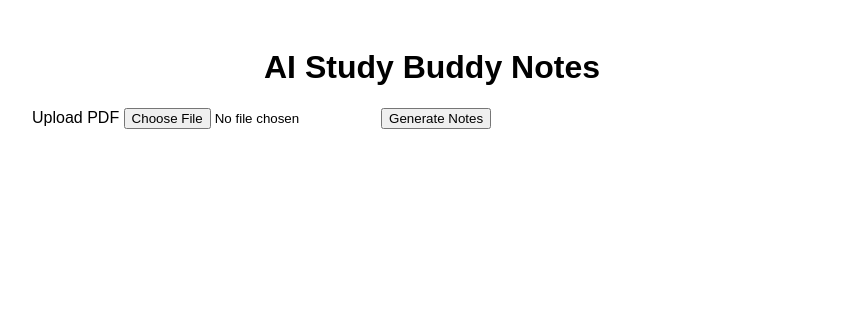
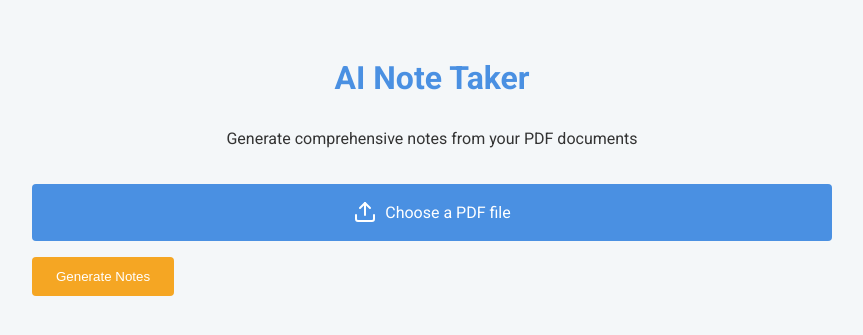
Before and after one commit to AlirezaKondori/AI_note_taker, a Flask app: page / in a window 1280 px wide. Shown: the top 335 px of the page, without its empty margins (208-1071 px from the left). Run offline with Flask 3, Linux system fonts and the light colour scheme; parts of the project's set-up code (start-up, migrations or seed data) failed here and were passed over.

Commit message:
Updated UI/UX and implemented PDF compatibility.

```diff
--- a/app.py
+++ b/app.py
@@ -1,11 +1,13 @@
 import os
 import io
-from flask import Flask, render_template, request, send_file, Response, stream_with_context, jsonify
+from flask import Flask, render_template, request, send_file, Response, jsonify
 from markdown2 import Markdown
 from groq import Groq
 import PyPDF2
 import json
 import time
+import pdfkit
+import tempfile
 
 app = Flask(__name__)
 markdowner = Markdown()
@@ -22,21 +24,16 @@ def get_api_key():
 api_key = get_api_key()
 client = Groq(api_key=api_key)
 
+# Set the path to wkhtmltopdf
+WKHTMLTOPDF_PATH = r'C:\Program Files\wkhtmltopdf\bin\wkhtmltopdf.exe'
+config = pdfkit.configuration(wkhtmltopdf=WKHTMLTOPDF_PATH)
+
 # Function to extract text from a PDF file
 def extract_text_from_pdf(pdf_file):
-    pdf_reader = PyPDF2.PdfReader(io.BytesIO(pdf_file.read()))
+    pdf_reader = PyPDF2.PdfReader(pdf_file)
     text = ""
-    print(f"Total pages in PDF: {len(pdf_reader.pages)}")
-    for i, page in enumerate(pdf_reader.pages):
-        page_text = page.extract_text()
-        text += page_text
-        print(f"Page {i+1} extracted text length: {len(page_text)}")
-
-    print("Total extracted text length:", len(text))
-    print("First 500 characters of extracted text:")
-    print(text[:500])
-    print("Last 500 characters of extracted text:")
-    print(text[-500:])
+    for page in pdf_reader.pages:
+        text += page.extract_text()
     return text
 
 # Function to generate coherent notes in markdown using AI
@@ -47,7 +44,6 @@ def generate_coherent_notes(text):
 
     for i, chunk in enumerate(chunks):
         prompt = f"Create detailed, coherent notes in markdown format based on the following content (part {i+1} of {len(chunks)}). Focus only on the information provided:\n\n{chunk}"
-        print(f"Processing chunk {i+1} of {len(chunks)}")
 
         response = client.chat.completions.create(
             model="mixtral-8x7b-32768",
@@ -71,28 +67,30 @@ def generate_coherent_notes(text):
 @app.route('/', methods=['GET', 'POST'])
 def index():
     if request.method == 'POST':
-        pdf_file = request.files['file']
-
-        # Extract text from PDF
-        pdf_text = extract_text_from_pdf(pdf_file)
-
-        # Store the text for processing
-        app.config['PDF_TEXT'] = pdf_text
-
-        return render_template('index.html', processing=True)
-
-    return render_template('index.html', processing=False)
+        if 'file' not in request.files:
+            return jsonify({"error": "No file part"}), 400
+        file = request.files['file']
+        if file.filename == '':
+            return jsonify({"error": "No selected file"}), 400
+        if file:
+            pdf_text = extract_text_from_pdf(file)
+            app.config['PDF_TEXT'] = pdf_text
+            return jsonify({"message": "File uploaded successfully"}), 200
+    return render_template('index.html')
 
 @app.route('/process')
 def process():
     def generate():
         pdf_text = app.config.get('PDF_TEXT', '')
+        if not pdf_text:
+            yield json.dumps({"error": "No PDF text found"})
+            return
 
         for update in generate_coherent_notes(pdf_text):
             yield f"data: {update}\n\n"
             time.sleep(0.1)  # Small delay to ensure browser receives updates
 
-    return Response(stream_with_context(generate()), mimetype='text/event-stream')
+    return Response(generate(), mimetype='text/event-stream')
 
 @app.route('/result')
 def result():
@@ -106,9 +104,54 @@ def download_notes():
     if not notes:
         return "No notes available for download", 400
 
-    with open("notes.md", "w", encoding='utf-8') as f:
-        f.write(notes)
-    return send_file('notes.md', as_attachment=True)
+    # Convert markdown to HTML
+    html_content = markdowner.convert(notes)
+
+    # Add some basic styling
+    styled_html = f"""
+    <html>
+    <head>
+        <style>
+            body {{ font-family: Arial, sans-serif; line-height: 1.6; }}
+            h1, h2, h3 {{ color: #4a90e2; }}
+        </style>
+    </head>
+    <body>
+        {html_content}
+    </body>
+    </html>
+    """
+
+    # Create temporary files
+    with tempfile.NamedTemporaryFile(delete=False, suffix='.html', mode='w', encoding='utf-8') as temp_html:
+        temp_html.write(styled_html)
+        temp_html_path = temp_html.name
+
+    pdf_path = temp_html_path.replace('.html', '.pdf')
+
+    try:
+        # Generate PDF from the temporary HTML file
+        pdfkit.from_file(temp_html_path, pdf_path, configuration=config)
+
+        # Read the PDF file
+        with open(pdf_path, 'rb') as pdf_file:
+            pdf_content = pdf_file.read()
+
+        # Create a response with the PDF content
+        response = Response(pdf_content, content_type='application/pdf')
+        response.headers['Content-Disposition'] = f'attachment; filename=generated_notes.pdf'
+        return response
+
+    finally:
+        # Clean up temporary files
+        try:
+            os.remove(temp_html_path)
+        except:
+            pass
+        try:
+            os.remove(pdf_path)
+        except:
+            pass
 
 if __name__ == "__main__":
     app.run(debug=True)
--- /dev/null
+++ b/static/script.js
@@ -0,0 +1,102 @@
+document.addEventListener('DOMContentLoaded', function() {
+    const form = document.getElementById('upload-form');
+    const fileInput = document.getElementById('file-input');
+    const progressContainer = document.getElementById('progress-container');
+    const progressFill = document.getElementById('progress-fill');
+    const progressText = document.getElementById('progress-text');
+    const contentContainer = document.getElementById('content-container');
+    const notesContent = document.getElementById('notes-content');
+    const downloadContainer = document.getElementById('download-container');
+
+    // Debug: Log which elements are found or missing
+    console.log('Form:', form);
+    console.log('File Input:', fileInput);
+    console.log('Progress Container:', progressContainer);
+    console.log('Progress Fill:', progressFill);
+    console.log('Progress Text:', progressText);
+    console.log('Content Container:', contentContainer);
+    console.log('Notes Content:', notesContent);
+    console.log('Download Container:', downloadContainer);
+
+    if (form) {
+        form.addEventListener('submit', function(e) {
+            e.preventDefault();
+            console.log('Form submitted');
+            if (fileInput && fileInput.files.length > 0) {
+                console.log('File selected:', fileInput.files[0].name);
+                const formData = new FormData(form);
+
+                fetch('/', {
+                    method: 'POST',
+                    body: formData
+                }).then(response => {
+                    console.log('Response status:', response.status);
+                    if (!response.ok) {
+                        return response.json().then(err => { throw err; });
+                    }
+                    return response.json();
+                }).then(data => {
+                    console.log('Upload response:', data);
+                    if (form) form.classList.add('hidden');
+                    if (progressContainer) progressContainer.classList.remove('hidden');
+
+                    const eventSource = new EventSource("/process");
+
+                    eventSource.onmessage = function(event) {
+                        console.log('SSE message received:', event.data);
+                        const data = JSON.parse(event.data);
+                        if (data.progress && progressFill && progressText) {
+                            const progress = Math.round(data.progress);
+                            progressFill.style.width = `${progress}%`;
+                            progressText.textContent = `${progress}%`;
+                        }
+                        if (data.complete) {
+                            console.log('Processing complete');
+                            eventSource.close();
+                            fetch("/result")
+                                .then(response => response.json())
+                                .then(data => {
+                                    console.log('Result received');
+                                    if (progressContainer) progressContainer.classList.add('hidden');
+                                    if (contentContainer) contentContainer.classList.remove('hidden');
+                                    if (notesContent) notesContent.innerHTML = data.content;
+                                    if (downloadContainer) downloadContainer.classList.remove('hidden');
+                                })
+                                .catch(error => {
+                                    console.error('Error fetching result:', error);
+                                    alert('An error occurred while fetching the results.');
+                                });
+                        }
+                        if (data.error) {
+                            console.error('SSE error:', data.error);
+                            alert('An error occurred: ' + data.error);
+                            eventSource.close();
+                        }
+                    };
+                }).catch(error => {
+                    console.error('Fetch error:', error);
+                    alert('An error occurred while uploading the file: ' + (error.error || error.message || 'Unknown error'));
+                });
+            } else {
+                console.log('No file selected');
+                alert('Please select a file before generating notes.');
+            }
+        });
+    } else {
+        console.error('Form not found');
+    }
+
+    if (fileInput) {
+        fileInput.addEventListener('change', function(e) {
+            const fileName = e.target.files[0].name;
+            console.log('File input changed:', fileName);
+            const fileLabel = fileInput.nextElementSibling;
+            if (fileLabel) {
+                const span = fileLabel.querySelector('span');
+                if (span) span.textContent = fileName;
+            }
+        });
+    } else {
+        console.error('File input not found');
+    }
+});
--- a/static/style.css
+++ b/static/style.css
@@ -1,23 +1,113 @@
+:root {
+    --primary-color: #4a90e2;
+    --secondary-color: #f5a623;
+    --background-color: #f4f7f9;
+    --text-color: #333;
+}
+
 body {
-    font-family: Arial, sans-serif;
-    padding: 20px;
+    font-family: 'Roboto', sans-serif;
+    line-height: 1.6;
+    color: var(--text-color);
+    background-color: var(--background-color);
+    margin: 0;
+    padding: 0;
 }
 
 .container {
     max-width: 800px;
-    margin: auto;
+    margin: 0 auto;
+    padding: 2rem;
+}
+
+header {
+    text-align: center;
+    margin-bottom: 2rem;
 }
 
 h1 {
+    color: var(--primary-color);
+}
+
+.file-upload {
+    margin-bottom: 1rem;
+}
+
+.file-upload input {
+    display: none;
+}
+
+.file-upload label {
+    display: flex;
+    align-items: center;
+    justify-content: center;
+    padding: 1rem;
+    background-color: var(--primary-color);
+    color: white;
+    border-radius: 4px;
+    cursor: pointer;
+    transition: background-color 0.3s ease;
+}
+
+.file-upload label:hover {
+    background-color: #3a80d2;
+}
+
+.file-upload svg {
+    margin-right: 0.5rem;
+}
+
+button, .download-btn {
+    display: inline-block;
+    padding: 0.75rem 1.5rem;
+    background-color: var(--secondary-color);
+    color: white;
+    border: none;
+    border-radius: 4px;
+    cursor: pointer;
+    text-decoration: none;
+    transition: background-color 0.3s ease;
+}
+
+button:hover, .download-btn:hover {
+    background-color: #e59613;
+}
+
+.progress-bar {
+    width: 100%;
+    background-color: #e0e0e0;
+    border-radius: 10px;
+    overflow: hidden;
+    margin-bottom: 1rem;
+}
+
+#progress-fill {
+    width: 0;
+    height: 20px;
+    background-color: var(--primary-color);
+    transition: width 0.3s ease;
+}
+
+#progress-text {
+    font-weight: bold;
+}
+
+.hidden {
+    display: none;
+}
+
+#content-container {
+    margin-top: 2rem;
+}
+
+#notes-content {
+    background-color: white;
+    padding: 1rem;
+    border-radius: 4px;
+    box-shadow: 0 2px 4px rgba(0,0,0,0.1);
+}
+
+#download-container {
+    margin-top: 1rem;
     text-align: center;
 }
-
-form {
-    margin-bottom: 20px;
-}
-
-.markdown-content {
-    background-color: #f5f5f5;
-    padding: 20px;
-    border-radius: 5px;
-}
--- a/templates/index.html
+++ b/templates/index.html
@@ -3,74 +3,48 @@
 <head>
     <meta charset="UTF-8">
     <meta name="viewport" content="width=device-width, initial-scale=1.0">
-    <title>AI Study Buddy</title>
+    <title>AI Note Taker</title>
+    <link href="https://fonts.googleapis.com/css2?family=Roboto:wght@300;400;700&display=swap" rel="stylesheet">
     <link rel="stylesheet" href="{{ url_for('static', filename='style.css') }}">
-    <script src="https://cdn.jsdelivr.net/npm/axios/dist/axios.min.js"></script>
 </head>
 <body>
     <div class="container">
-        <h1>AI Study Buddy Notes</h1>
+        <header>
+            <h1>AI Note Taker</h1>
+            <p>Generate comprehensive notes from your PDF documents</p>
+        </header>
 
-        {% if not processing %}
-        <form method="POST" enctype="multipart/form-data">
-            <label for="file">Upload PDF</label>
-            <input type="file" name="file" accept="application/pdf" required>
-            <button type="submit">Generate Notes</button>
-        </form>
-        {% endif %}
+        <main>
+            <form id="upload-form" method="POST" enctype="multipart/form-data">
+                <div class="file-upload">
+                    <input type="file" name="file" id="file-input" accept="application/pdf" required>
+                    <label for="file-input">
+                        <svg xmlns="http://www.w3.org/2000/svg" width="24" height="24" viewBox="0 0 24 24" fill="none" stroke="currentColor" stroke-width="2" stroke-linecap="round" stroke-linejoin="round"><path d="M21 15v4a2 2 0 0 1-2 2H5a2 2 0 0 1-2-2v-4"></path><polyline points="17 8 12 3 7 8"></polyline><line x1="12" y1="3" x2="12" y2="15"></line></svg>
+                        <span>Choose a PDF file</span>
+                    </label>
+                </div>
+                <button type="submit" id="generate-btn">Generate Notes</button>
+            </form>
 
-        {% if processing %}
-        <div id="progress-container">
-            <p>Processing PDF... <span id="progress">0%</span></p>
-            <div id="progress-bar">
-                <div id="progress-fill"></div>
+            <div id="progress-container" class="hidden">
+                <h2>Generating Notes</h2>
+                <div class="progress-bar">
+                    <div id="progress-fill"></div>
+                </div>
+                <p id="progress-text">0%</p>
             </div>
-        </div>
-        {% endif %}
 
-        <div id="content-container"></div>
+            <div id="content-container" class="hidden">
+                <h2>Generated Notes</h2>
+                <div id="notes-content"></div>
+            </div>
 
-        <div id="download-container" style="display: none;">
-            <hr>
-            <a href="{{ url_for('download_notes') }}">Download Notes as .md</a>
-        </div>
+            <div id="download-container" class="hidden">
+                <a href="{{ url_for('download_notes') }}" class="download-btn">Download Notes as PDF</a>
+            </div>
+        </main>
     </div>
 
-    {% if processing %}
-    <script>
-        const progressBar = document.getElementById('progress-fill');
-        const progressText = document.getElementById('progress');
-        const contentContainer = document.getElementById('content-container');
-        const downloadContainer = document.getElementById('download-container');
-        const eventSource = new EventSource("{{ url_for('process') }}");
-
-        eventSource.onmessage = function(event) {
-            const data = JSON.parse(event.data);
-            if (data.progress) {
-                const progress = Math.round(data.progress);
-                progressBar.style.width = `${progress}%`;
-                progressText.textContent = `${progress}%`;
-            }
-            if (data.complete) {
-                eventSource.close();
-                fetch("{{ url_for('result') }}")
-                    .then(response => response.json())
-                    .then(data => {
-                        contentContainer.innerHTML = data.content;
-                        downloadContainer.style.display = 'block';
-                        document.getElementById('progress-container').style.display = 'none';
-                    })
-                    .catch(error => {
-                        console.error('Error:', error);
-                        alert('An error occurred while fetching the results.');
-                    });
-            }
-            if (data.error) {
-                alert('An error occurred: ' + data.error);
-                eventSource.close();
-            }
-        };
-    </script>
-    {% endif %}
+    <script src="{{ url_for('static', filename='script.js') }}"></script>
 </body>
 </html>
```
Also changed, not shown: pip-requirements.txt (+13 -3 lines).
